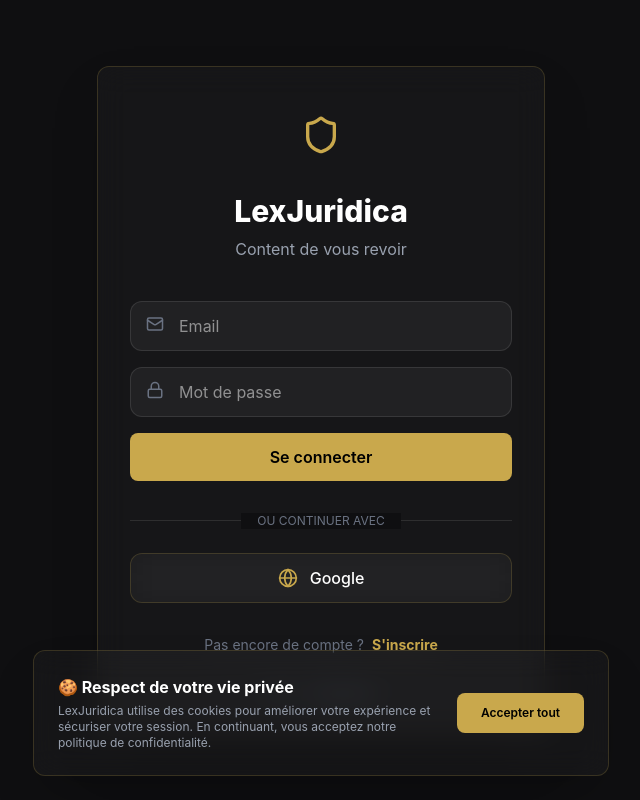
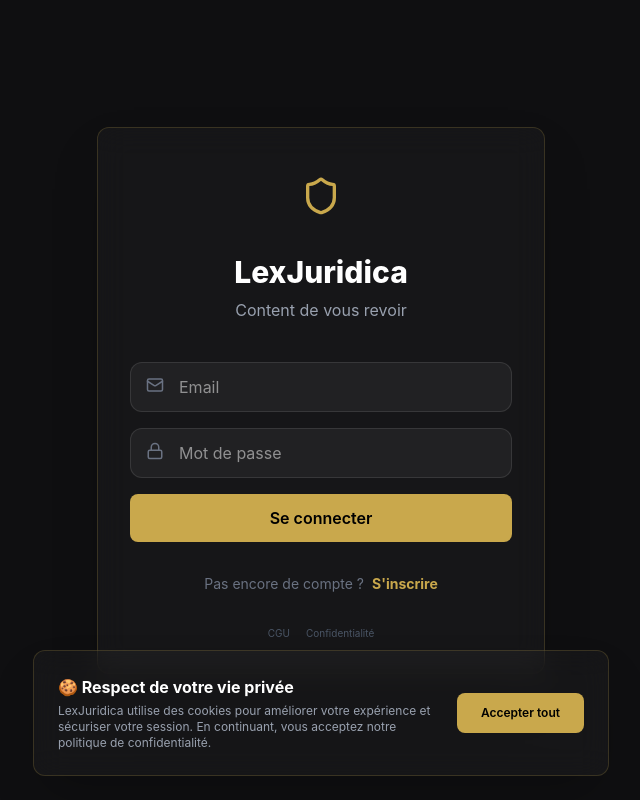
Before and after one commit to kanekilaputelapute-collab/lexjuridicafinal, a Next.js app: page / in a window 1280 px wide. Shown: the whole page, without its empty margins (319-959 px from the left). Built offline with nearby package versions, Linux system fonts and the light colour scheme; no server answers.

Commit message:
sans google oath

```diff
--- a/src/app/page.tsx
+++ b/src/app/page.tsx
@@ -51,13 +51,6 @@
     } finally {
       setLoading(false)
     }
-  }
-
-  const handleGoogleLogin = async () => {
-    await supabase.auth.signInWithOAuth({
-      provider: 'google',
-      options: { redirectTo: `${window.location.origin}/auth/callback` }
-    })
   }
 
   return (
@@ -121,20 +114,7 @@
           </button>
         </form>
 
-        <div className="mt-8">
-          <div className="relative flex items-center justify-center mb-6">
-            <div className="absolute inset-0 flex items-center"><div className="w-full border-t border-white/10"></div></div>
-            <span className="relative px-4 bg-[#0f0f11] text-xs text-gray-500 uppercase">Ou continuer avec</span>
-          </div>
 
-          <button
-            onClick={handleGoogleLogin}
-            className="w-full py-3 px-4 glass-card flex items-center justify-center gap-3 hover:bg-white/5 transition-all text-white font-medium"
-          >
-            <Globe size={20} className="text-accent" />
-            Google
-          </button>
-        </div>
 
         <p className="mt-8 text-center text-sm text-gray-500">
           {isLogin ? "Pas encore de compte ?" : "Déjà membre ?"}
```
